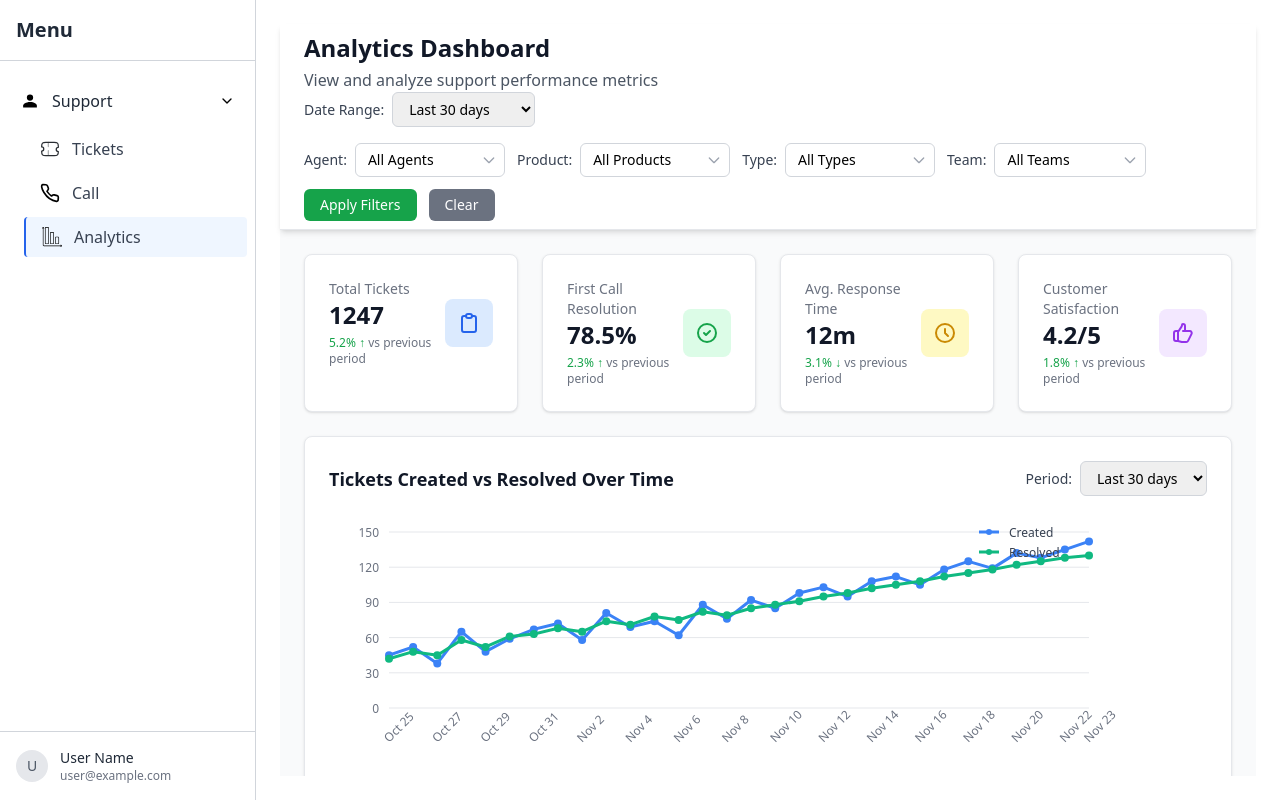
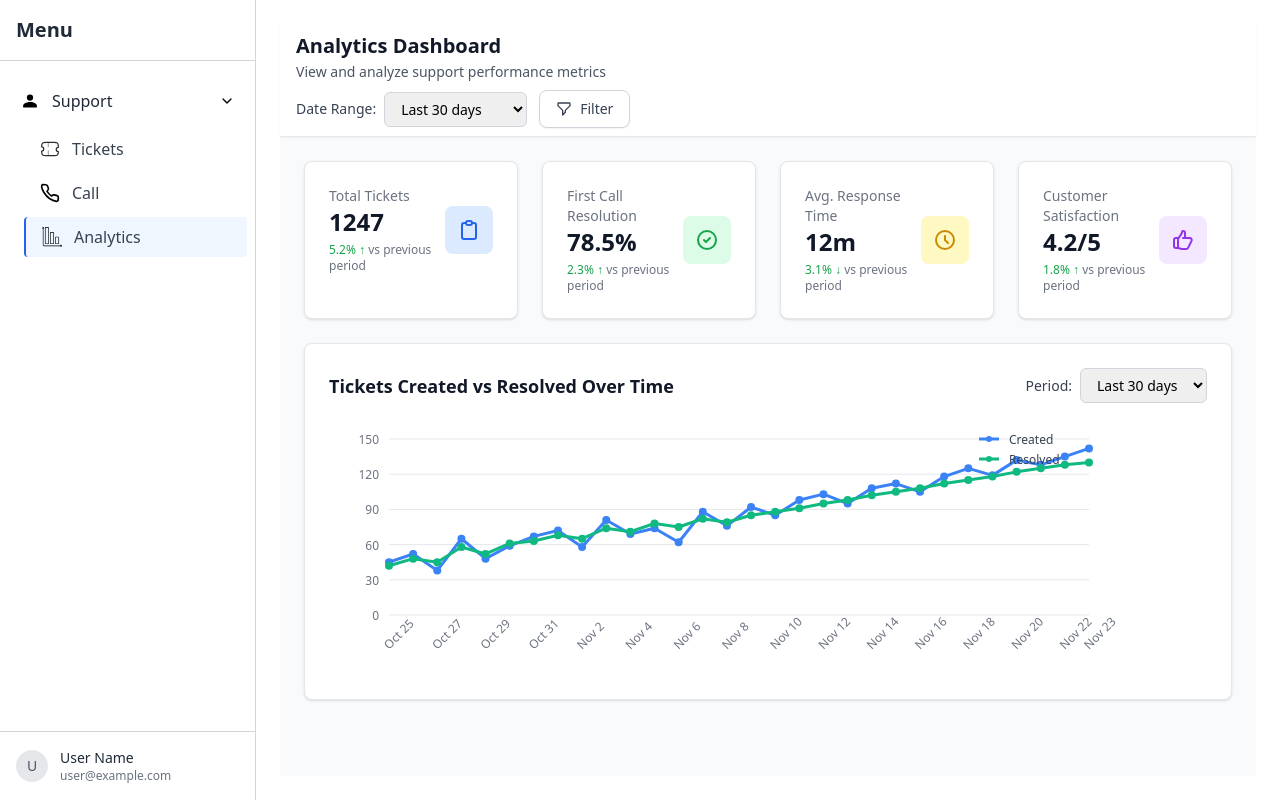
Before and after one commit to shanmathi-c/model, a Nuxt app: page /analytics in a window 1280 px wide. Built offline with nearby package versions, Linux system fonts and the light colour scheme.

Commit message:
fix : fix header and filter section

```diff
--- a/pages/analytics.vue
+++ b/pages/analytics.vue
@@ -1,20 +1,21 @@
 <template>
   <div class="h-full bg-gray-50 flex flex-col">
     <!-- Fixed Header Section - Sticky -->
-    <div class="flex-shrink-0 bg-white border-b border-gray-200 px-6 py-2 shadow-md">
+    <div class="flex-shrink-0 bg-white border-b border-gray-200 px-4 py-2 shadow-sm">
       <!-- Header Title -->
-      <div class="">
-        <h1 class="text-2xl font-bold text-gray-900">Analytics Dashboard</h1>
-        <p class="text-gray-600 mt-1">View and analyze support performance metrics</p>
+      <div class="mb-2">
+        <h1 class="text-xl font-bold text-gray-900">Analytics Dashboard</h1>
+        <p class="text-gray-600 mt-0.5 text-sm">View and analyze support performance metrics</p>
       </div>
 
-      <!-- Date Range and Filters Row -->
-      <div class="flex flex-wrap items-center gap-4 mb-4">
+      <!-- Search and Filter Bar -->
+      <div class="flex items-center gap-3">
         <!-- Date Range Selector -->
         <div class="flex items-center gap-2">
           <label class="text-sm font-medium text-gray-700">Date Range:</label>
           <select
-            v-model="selectedDateRange"
+            v-model="analyticsFilters.dateRange"
+            @change="applyFilters"
             class="border border-gray-300 rounded-md px-3 py-1.5 text-sm focus:outline-none focus:ring-2 focus:ring-blue-500 focus:border-blue-500"
           >
             <option value="7">Last 7 days</option>
@@ -25,129 +26,146 @@
         </div>
 
         <!-- Custom Date Range Picker (shown when 'custom' is selected) -->
-        <div v-if="selectedDateRange === 'custom'" class="flex items-center gap-2">
+        <div v-if="analyticsFilters.dateRange === 'custom'" class="flex items-center gap-2">
           <input
             type="date"
-            v-model="dateRange.start"
+            v-model="customDateRange.start"
             class="border border-gray-300 rounded-md px-3 py-1.5 text-sm focus:outline-none focus:ring-2 focus:ring-blue-500 focus:border-blue-500"
           >
           <span class="text-gray-500">to</span>
           <input
             type="date"
-            v-model="dateRange.end"
+            v-model="customDateRange.end"
             class="border border-gray-300 rounded-md px-3 py-1.5 text-sm focus:outline-none focus:ring-2 focus:ring-blue-500 focus:border-blue-500"
           >
           <button
-            @click="applyDateRange"
+            @click="applyCustomDateRange"
             class="ml-2 px-3 py-1.5 bg-blue-600 text-white text-sm rounded-md hover:bg-blue-700 focus:outline-none focus:ring-2 focus:ring-offset-2 focus:ring-blue-500"
           >
             Apply
           </button>
         </div>
-      </div>
 
-      <!-- Filters Row -->
-      <div class="flex flex-wrap items-center gap-3">
-        <!-- Agent Selection Filter -->
-        <div class="flex items-center gap-2">
-          <label class="text-sm font-medium text-gray-700">Agent:</label>
-          <div class="relative">
-            <select
-              v-model="selectedAgent"
-              class="border border-gray-300 rounded-md px-3 py-1.5 text-sm focus:outline-none focus:ring-2 focus:ring-blue-500 focus:border-blue-500 appearance-none bg-white pr-8"
-              style="min-width: 150px;"
+        <!-- Filter Button -->
+        <div ref="filterDropdownRef" class="relative">
+          <button
+            @click="toggleFilterDropdown"
+            class="inline-flex items-center px-4 py-2 border border-gray-300 rounded-lg shadow-sm text-sm font-medium text-gray-700 bg-white hover:bg-gray-50 focus:outline-none focus:ring-2 focus:ring-offset-2 focus:ring-blue-500"
+            :class="{ 'bg-blue-50 border-blue-500': hasActiveFilters }"
           >
-              <option value="all">All Agents</option>
-              <option value="john_doe">John Doe</option>
-              <option value="jane_smith">Jane Smith</option>
-              <option value="mike_wilson">Mike Wilson</option>
-              <option value="sarah_jones">Sarah Jones</option>
-              <option value="alex_brown">Alex Brown</option>
-            </select>
-            <svg class="absolute right-2 top-1/2 transform -translate-y-1/2 w-4 h-4 text-gray-400 pointer-events-none" fill="none" stroke="currentColor" viewBox="0 0 24 24">
-              <path stroke-linecap="round" stroke-linejoin="round" stroke-width="2" d="M19 9l-7 7-7-7" />
+            <svg class="h-4 w-4 mr-2" xmlns="http://www.w3.org/2000/svg" fill="none" viewBox="0 0 24 24" stroke="currentColor">
+              <path stroke-linecap="round" stroke-linejoin="round" stroke-width="2" d="M3 4a1 1 0 011-1h16a1 1 0 011 1v2.586a1 1 0 01-.293.707l-6.414 6.414a1 1 0 00-.293.707V17l-4 4v-6.586a1 1 0 00-.293-.707L3.293 7.293A1 1 0 013 6.586V4z" />
             </svg>
+            Filter
+          </button>
+
+          <!-- Filter Dropdown -->
+          <div
+            v-if="showFilterDropdown"
+            class="absolute right-0 mt-2 w-64 bg-white rounded-lg shadow-lg border border-gray-200"
+            style="z-index: 50;"
+          >
+            <div class="p-3">
+              <div class="flex items-center justify-between mb-2">
+                <h3 class="text-sm font-semibold text-gray-900">Filters</h3>
+                <div class="flex gap-1">
+                  <button
+                    @click="selectAllFilters"
+                    class="text-xs text-blue-600 hover:text-blue-700 px-1 py-0.5 rounded hover:bg-blue-50"
+                  >
+                    All
+                  </button>
+                  <button
+                    @click="clearAllFilters"
+                    class="text-xs text-blue-600 hover:text-blue-700 px-1 py-0.5 rounded hover:bg-blue-50"
+                  >
+                    None
+                  </button>
                 </div>
               </div>
 
-        <!-- Product Category Filter -->
-        <div class="flex items-center gap-2">
-          <label class="text-sm font-medium text-gray-700">Product:</label>
-          <div class="relative">
-            <select
-              v-model="selectedProductCategory"
-              class="border border-gray-300 rounded-md px-3 py-1.5 text-sm focus:outline-none focus:ring-2 focus:ring-blue-500 focus:border-blue-500 appearance-none bg-white pr-8"
-              style="min-width: 150px;"
+              <!-- Agents -->
+              <div class="mb-3">
+                <label class="text-xs font-semibold text-gray-700 block mb-1">Agents</label>
+                <div class="space-y-1 max-h-24 overflow-y-auto">
+                  <label
+                    v-for="agent in agentOptions"
+                    :key="agent.value"
+                    class="flex items-center gap-1.5 cursor-pointer hover:bg-gray-50 p-1 rounded text-xs"
                   >
-              <option value="all">All Products</option>
-              <option value="software">Software</option>
-              <option value="hardware">Hardware</option>
-              <option value="services">Services</option>
-              <option value="subscription">Subscription</option>
-            </select>
-            <svg class="absolute right-2 top-1/2 transform -translate-y-1/2 w-4 h-4 text-gray-400 pointer-events-none" fill="none" stroke="currentColor" viewBox="0 0 24 24">
-              <path stroke-linecap="round" stroke-linejoin="round" stroke-width="2" d="M19 9l-7 7-7-7" />
-            </svg>
+                    <input
+                      type="checkbox"
+                      :value="agent.value"
+                      v-model="analyticsFilters.agents"
+                      @change="applyFilters"
+                      class="w-3 h-3 text-blue-600 rounded border-gray-300"
+                    />
+                    <span>{{ agent.label }}</span>
+                  </label>
                 </div>
               </div>
 
-        <!-- Ticket Type Filter -->
-        <div class="flex items-center gap-2">
-          <label class="text-sm font-medium text-gray-700">Type:</label>
-          <div class="relative">
-            <select
-              v-model="selectedTicketType"
-              class="border border-gray-300 rounded-md px-3 py-1.5 text-sm focus:outline-none focus:ring-2 focus:ring-blue-500 focus:border-blue-500 appearance-none bg-white pr-8"
-              style="min-width: 150px;"
+              <!-- Products -->
+              <div class="mb-3">
+                <label class="text-xs font-semibold text-gray-700 block mb-1">Products</label>
+                <div class="space-y-1 max-h-24 overflow-y-auto">
+                  <label
+                    v-for="product in productOptions"
+                    :key="product.value"
+                    class="flex items-center gap-1.5 cursor-pointer hover:bg-gray-50 p-1 rounded text-xs"
                   >
-              <option value="all">All Types</option>
-              <option value="incident">Incident</option>
-              <option value="request">Request</option>
-              <option value="complaint">Complaint</option>
-              <option value="inquiry">Inquiry</option>
-            </select>
-            <svg class="absolute right-2 top-1/2 transform -translate-y-1/2 w-4 h-4 text-gray-400 pointer-events-none" fill="none" stroke="currentColor" viewBox="0 0 24 24">
-              <path stroke-linecap="round" stroke-linejoin="round" stroke-width="2" d="M19 9l-7 7-7-7" />
-            </svg>
+                    <input
+                      type="checkbox"
+                      :value="product.value"
+                      v-model="analyticsFilters.products"
+                      @change="applyFilters"
+                      class="w-3 h-3 text-blue-600 rounded border-gray-300"
+                    />
+                    <span>{{ product.label }}</span>
+                  </label>
                 </div>
               </div>
 
-        <!-- Agent Team/Group Filter -->
-        <div class="flex items-center gap-2">
-          <label class="text-sm font-medium text-gray-700">Team:</label>
-          <div class="relative">
-            <select
-              v-model="selectedTeam"
-              class="border border-gray-300 rounded-md px-3 py-1.5 text-sm focus:outline-none focus:ring-2 focus:ring-blue-500 focus:border-blue-500 appearance-none bg-white pr-8"
-              style="min-width: 150px;"
+              <!-- Status -->
+              <div>
+                <label class="text-xs font-semibold text-gray-700 block mb-1">Status</label>
+                <div class="space-y-1 max-h-24 overflow-y-auto">
+                  <label
+                    v-for="status in statusOptions"
+                    :key="status.value"
+                    class="flex items-center gap-1.5 cursor-pointer hover:bg-gray-50 p-1 rounded text-xs"
                   >
-              <option value="all">All Teams</option>
-              <option value="tier1">Tier 1 Support</option>
-              <option value="tier2">Tier 2 Support</option>
-              <option value="specialist">Specialist Team</option>
-              <option value="escalation">Escalation Team</option>
-            </select>
-            <svg class="absolute right-2 top-1/2 transform -translate-y-1/2 w-4 h-4 text-gray-400 pointer-events-none" fill="none" stroke="currentColor" viewBox="0 0 24 24">
-              <path stroke-linecap="round" stroke-linejoin="round" stroke-width="2" d="M19 9l-7 7-7-7" />
-            </svg>
+                    <input
+                      type="checkbox"
+                      :value="status.value"
+                      v-model="analyticsFilters.status"
+                      @change="applyFilters"
+                      class="w-3 h-3 text-blue-600 rounded border-gray-300"
+                    />
+                    <span>{{ status.label }}</span>
+                  </label>
+                </div>
+              </div>
+            </div>
+          </div>
         </div>
       </div>
 
-        <!-- Apply Filters Button -->
+      <!-- Active Filter Chips (Below search bar) -->
+      <div v-if="hasActiveFilters" class="flex gap-1.5 flex-wrap items-center mt-2">
+        <span
+          v-for="chip in activeFilterChips"
+          :key="chip.key"
+          class="inline-flex items-center gap-1 px-2 py-1 bg-blue-100 text-blue-700 text-xs rounded-full border border-blue-200 shadow-sm"
+        >
+          {{ chip.label }}
           <button
-          @click="applyFilters"
-          class="px-4 py-1.5 bg-green-600 text-white text-sm rounded-md hover:bg-green-700 focus:outline-none focus:ring-2 focus:ring-offset-2 focus:ring-green-500 transition-colors"
+            @click.stop="removeFilter(chip.key)"
+            class="hover:text-blue-900 hover:bg-blue-200 rounded-full w-4 h-4 flex items-center justify-center transition-colors"
           >
-          Apply Filters
+            ×
           </button>
-
-        <!-- Clear Filters Button -->
-        <button
-          @click="clearFilters"
-          class="px-4 py-1.5 bg-gray-500 text-white text-sm rounded-md hover:bg-gray-600 focus:outline-none focus:ring-2 focus:ring-offset-2 focus:ring-gray-500 transition-colors"
-        >
-          Clear
-        </button>
+        </span>
       </div>
     </div>
 
@@ -263,16 +281,44 @@ export default {
 
   data() {
     return {
-      selectedDateRange: '30',
-      dateRange: {
+          // Filter dropdown state
+      showFilterDropdown: false,
+
+      // Analytics filters
+      analyticsFilters: {
+        dateRange: '30',
+        agents: [],
+        products: [],
+        status: []
+      },
+
+      // Custom date range
+      customDateRange: {
         start: this.getDateDaysAgo(30),
         end: this.getDateDaysAgo(0)
       },
-      // Filter properties
-      selectedAgent: 'all',
-      selectedProductCategory: 'all',
-      selectedTicketType: 'all',
-      selectedTeam: 'all',
+
+      // Filter options
+      agentOptions: [
+        { value: 'john_doe', label: 'John Doe' },
+        { value: 'jane_smith', label: 'Jane Smith' },
+        { value: 'mike_wilson', label: 'Mike Wilson' },
+        { value: 'sarah_jones', label: 'Sarah Jones' },
+        { value: 'alex_brown', label: 'Alex Brown' }
+      ],
+      productOptions: [
+        { value: 'software', label: 'Software' },
+        { value: 'hardware', label: 'Hardware' },
+        { value: 'services', label: 'Services' },
+        { value: 'subscription', label: 'Subscription' }
+      ],
+      statusOptions: [
+        { value: 'open', label: 'Open' },
+        { value: 'in_progress', label: 'In Progress' },
+        { value: 'pending', label: 'Pending' },
+        { value: 'resolved', label: 'Resolved' },
+        { value: 'closed', label: 'Closed' }
+      ],
       metrics: {
         totalTickets: 1247, // Updated placeholder value
         ticketsChange: 5.2, // Placeholder value
@@ -291,6 +337,80 @@ export default {
         labels: this.generateDateLabels(30)
       }
     };
+  },
+
+  computed: {
+    // Check if any filters are active
+    hasActiveFilters() {
+      return this.analyticsFilters.agents.length > 0 ||
+             this.analyticsFilters.products.length > 0 ||
+             this.analyticsFilters.status.length > 0 ||
+             this.analyticsFilters.dateRange !== '30'
+    },
+
+    // Generate active filter chips for display
+    activeFilterChips() {
+      const chips = []
+
+      // Date range chip
+      if (this.analyticsFilters.dateRange !== '30') {
+        const dateRangeOption = [
+          { value: '7', label: 'Last 7 days' },
+          { value: '30', label: 'Last 30 days' },
+          { value: '90', label: 'Last 90 days' }
+        ]
+        const option = dateRangeOption.find(d => d.value === this.analyticsFilters.dateRange)
+        if (option) {
+          chips.push({
+            key: `dateRange-${this.analyticsFilters.dateRange}`,
+            label: `Date: ${option.label}`,
+            type: 'dateRange',
+            value: this.analyticsFilters.dateRange
+          })
+        }
+      }
+
+      // Agent chips
+      this.analyticsFilters.agents.forEach(agent => {
+        const agentOption = this.agentOptions.find(a => a.value === agent)
+        if (agentOption) {
+          chips.push({
+            key: `agent-${agent}`,
+            label: agentOption.label,
+            type: 'agent',
+            value: agent
+          })
+        }
+      })
+
+      // Product chips
+      this.analyticsFilters.products.forEach(product => {
+        const productOption = this.productOptions.find(p => p.value === product)
+        if (productOption) {
+          chips.push({
+            key: `product-${product}`,
+            label: productOption.label,
+            type: 'product',
+            value: product
+          })
+        }
+      })
+
+      // Status chips
+      this.analyticsFilters.status.forEach(status => {
+        const statusOption = this.statusOptions.find(s => s.value === status)
+        if (statusOption) {
+          chips.push({
+            key: `status-${status}`,
+            label: statusOption.label,
+            type: 'status',
+            value: status
+          })
+        }
+      })
+
+      return chips
+    }
   },
 
   methods: {
@@ -341,41 +461,72 @@ export default {
       return data;
     },
 
-    applyDateRange() {
-      // In a real app, this would trigger a data refresh with the new date range
-      console.log('Applying date range:', this.dateRange);
-      // Here you would typically call a method to fetch data with the new date range
+    // Toggle filter dropdown
+    toggleFilterDropdown() {
+      this.showFilterDropdown = !this.showFilterDropdown
     },
 
-    // Apply all filters
-    applyFilters() {
-      console.log('Applying filters:', {
-        dateRange: this.selectedDateRange,
-        agent: this.selectedAgent,
-        product: this.selectedProductCategory,
-        ticketType: this.selectedTicketType,
-        team: this.selectedTeam
-      });
-
-      // In a real app, this would trigger an API call with all filter parameters
-      // Example API call would be something like:
-      // this.fetchFilteredAnalyticsData();
-
-      // For now, just log the filters
-      this.fetchAnalyticsData();
+    // Select all filters
+    selectAllFilters() {
+      this.analyticsFilters.agents = this.agentOptions.map(a => a.value)
+      this.analyticsFilters.products = this.productOptions.map(p => p.value)
+      this.analyticsFilters.status = this.statusOptions.map(s => s.value)
+      this.applyFilters()
     },
 
     // Clear all filters
-    clearFilters() {
-      this.selectedAgent = 'all';
-      this.selectedProductCategory = 'all';
-      this.selectedTicketType = 'all';
-      this.selectedTeam = 'all';
-      this.selectedDateRange = '30';
+    clearAllFilters() {
+      this.analyticsFilters.agents = []
+      this.analyticsFilters.products = []
+      this.analyticsFilters.status = []
+      this.analyticsFilters.dateRange = '30'
+      this.applyFilters()
+    },
 
-      console.log('Filters cleared');
-      // In a real app, this would reset the analytics data
-      this.fetchAnalyticsData();
+    // Remove individual filter
+    removeFilter(key) {
+      const [type, value] = key.split('-')
+
+      if (type === 'dateRange') {
+        this.analyticsFilters.dateRange = '30'
+      } else if (type === 'agent') {
+        this.analyticsFilters.agents = this.analyticsFilters.agents.filter(a => a !== value)
+      } else if (type === 'product') {
+        this.analyticsFilters.products = this.analyticsFilters.products.filter(p => p !== value)
+      } else if (type === 'status') {
+        this.analyticsFilters.status = this.analyticsFilters.status.filter(s => s !== value)
+      }
+
+      this.applyFilters()
+    },
+
+    // Apply custom date range
+    applyCustomDateRange() {
+      console.log('Applying custom date range:', this.customDateRange)
+      // Update analytics filters with custom range
+      this.applyFilters()
+    },
+
+    // Apply filters and update analytics data
+    applyFilters() {
+      console.log('Applying analytics filters:', this.analyticsFilters)
+
+      // Update ticket trends based on date range
+      if (this.analyticsFilters.dateRange !== this.ticketTrendsPeriod) {
+        this.updateTicketTrendsPeriod(this.analyticsFilters.dateRange)
+      }
+
+      // In a real app, you would make an API call to fetch filtered analytics data
+      // For now, just regenerate some data to simulate filtering
+      this.fetchAnalyticsData()
+    },
+
+    // Close dropdown when clicking outside
+    handleClickOutside(event) {
+      const filterDropdown = this.$refs.filterDropdownRef
+      if (filterDropdown && !filterDropdown.contains(event.target)) {
+        this.showFilterDropdown = false
+      }
     },
 
     // In a real app, you would have methods to fetch data from your API
@@ -422,6 +573,14 @@ export default {
   mounted() {
     // In a real app, you would fetch the initial data here
     this.fetchAnalyticsData();
+
+    // Add click outside listener for dropdown
+    document.addEventListener('click', this.handleClickOutside)
+  },
+
+  beforeDestroy() {
+    // Clean up click outside listener
+    document.removeEventListener('click', this.handleClickOutside)
   }
 };
 </script>
```
Lines whose indentation alone changed are shown as unchanged.
